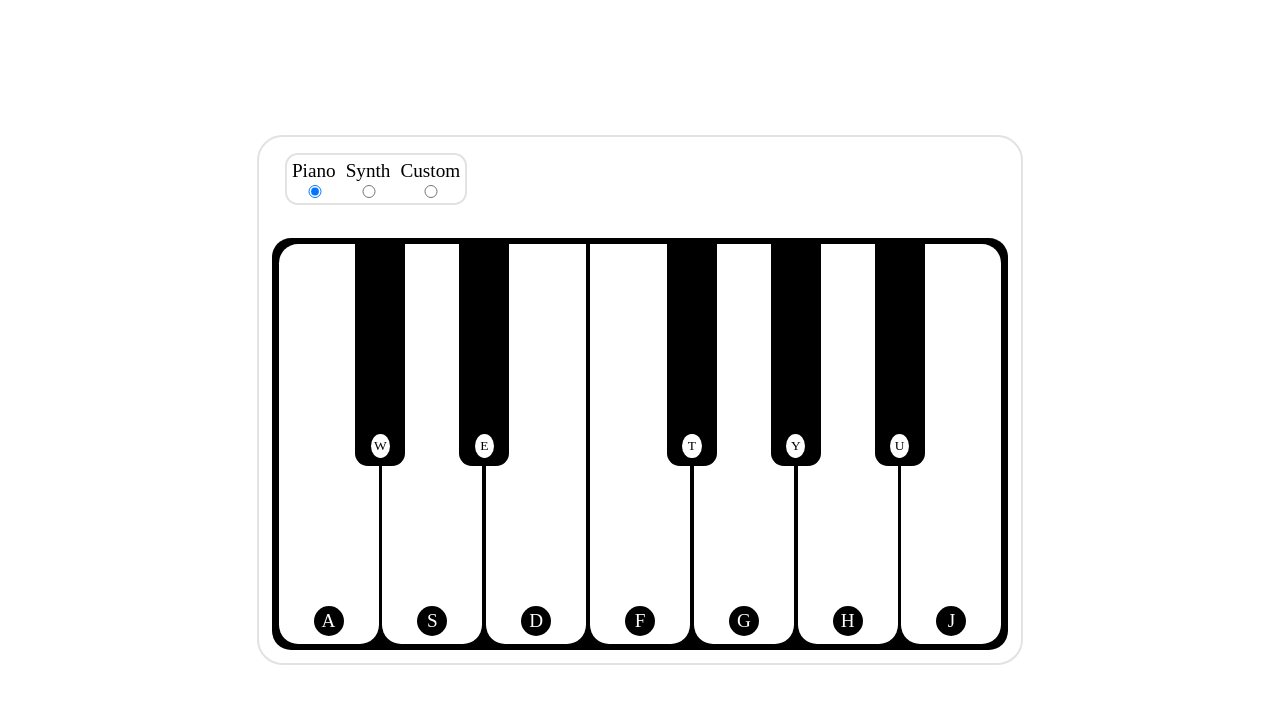
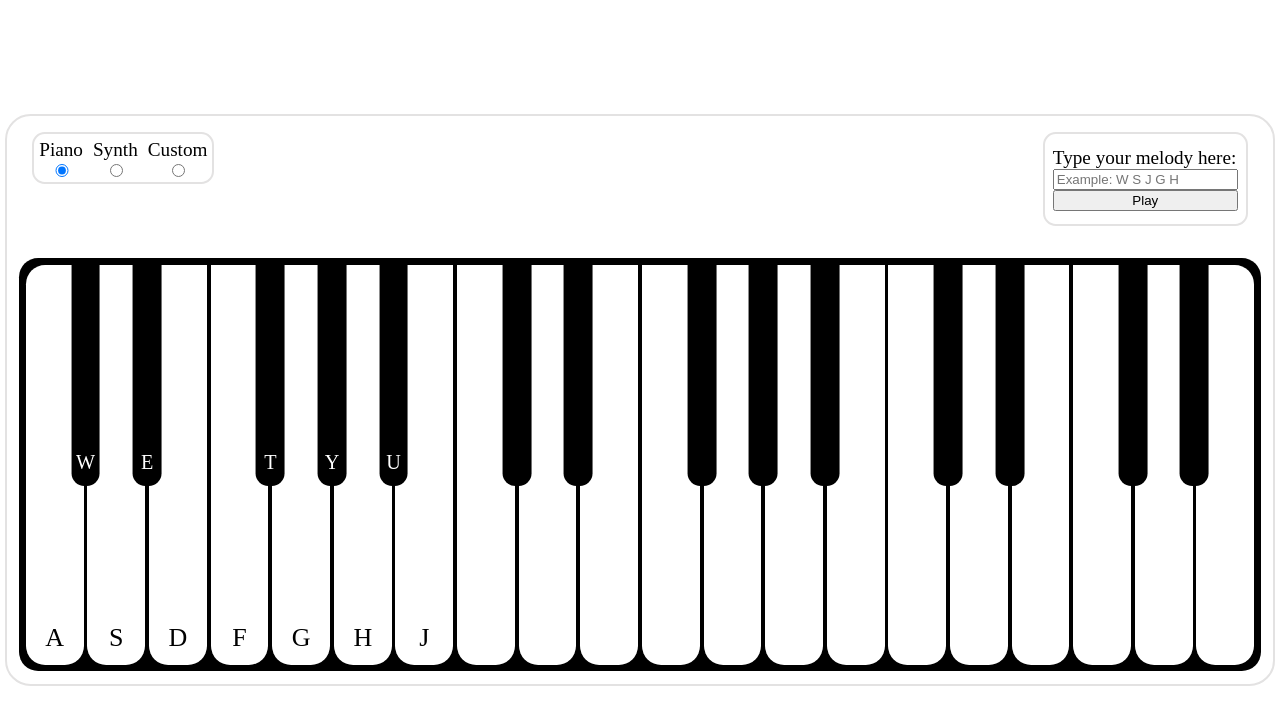
Before and after one commit to andrewfroze/virtual-music-kit, a website built with Vite: page index.html in a window 1280 px wide. Built offline with nearby package versions, Linux system fonts and the light colour scheme.

Commit message:
fix: fix keys width for large number of keys and remove labels background for assigned keys

```diff
--- a/src/scripts/keyboard/keyboard.js
+++ b/src/scripts/keyboard/keyboard.js
@@ -26,6 +26,10 @@ class Keyboard {
         return assignedKey;
       }
     }
+  }
+
+  getAssignedSoundKeys() {
+    return [...this.assignedLightKeys, ...this.assignedDarkKeys].map((key) => key.getKeyLabel());
   }
 }
 
--- a/src/scripts/main.js
+++ b/src/scripts/main.js
@@ -2,8 +2,10 @@ import '../styles/main.scss';
 import { Instrument } from './sound/instrument';
 import { PianoMod } from './piano-mod';
 import { keyboard } from './keyboard/keyboard';
+import { getRandomValueFromArray } from './random';
 
-const lightKeysCount = 7;
+const exampleNotesCount = 5;
+const lightKeysCount = 20;
 const pianoMods = [
   new PianoMod('Piano', 'piano'),
   new PianoMod('Synth', 'synth'),
@@ -48,12 +50,43 @@ pianoMods.forEach((mod, index) => {
   });
 });
 
+const pianoMelodyContainer = document.createElement('div');
+pianoMelodyContainer.className = 'piano__control-panel__mode-panel-holder__melody-container';
+controlPanel.append(pianoMelodyContainer);
+
+const pianoMelodyLabel = document.createElement('label');
+pianoMelodyLabel.textContent = "Type your melody here:";
+pianoMelodyLabel.className = 'piano__control-panel__mode-panel-holder__melody-container__piano-melody-label';
+pianoMelodyContainer.append(pianoMelodyLabel);
+
+const pianoMelodyInput = document.createElement('input');
+pianoMelodyInput.placeholder = `Example: ${getMelodyExample()}`;
+pianoMelodyInput.className = 'piano__control-panel__mode-panel-holder__melody-container__piano-melody-input';
+pianoMelodyContainer.append(pianoMelodyInput);
+
+const pianoMelodyPlayButton = document.createElement('button');
+pianoMelodyPlayButton.textContent = 'Play';
+pianoMelodyPlayButton.className = 'piano__control-panel__mode-panel-holder__melody-container__piano-melody-play-button';
+pianoMelodyContainer.append(pianoMelodyPlayButton);
+
+function getMelodyExample() {
+  const exampleNotes = [];
+  const availableNotes = keyboard.getAssignedSoundKeys();
+  for (let i = 0; i < exampleNotesCount; i += 1) {
+    exampleNotes.push(getRandomValueFromArray(availableNotes));
+  }
+  return exampleNotes.join(' ');
+}
 // Piano Keys
 
 const pianoKeysHolder = document.createElement('div');
 pianoKeysHolder.className = 'piano__keys-holder';
 piano.append(pianoKeysHolder);
 
+const lightKeyWidth = `calc((100vw - 3vw - 1vw - ${0.3 * (lightKeysCount - 1)}vw) / ${lightKeysCount})`
+const lightKeyAssignedKeyFontSize = `calc((100vw - 3vw - 1vw - ${0.3 * (lightKeysCount - 1)}vw) / ${lightKeysCount} * .45)`;
+const darkKeyWidth = `calc((100vw - 3vw - 1vw - ${0.3 * (lightKeysCount - 1)}vw) / ${lightKeysCount} / 2)`;
+const darkKeyAssignedKeyFontSize = `calc((100vw - 3vw - 1vw - ${0.3 * (lightKeysCount - 1)}vw) / ${lightKeysCount} * .35)`;
 const lightKeys = [];
 const darkKeysGroupsCounts = [2, 3];
 const darkKeys = [];
@@ -71,6 +104,7 @@ let currentDarkKeyInsertedCount = 0;
 for (let i = 0; i < lightKeysCount; i += 1) {
   const lightKey = document.createElement('div');
   lightKey.className = 'piano__keys-holder__light-key';
+  lightKey.style.width = lightKeyWidth;
   lightKeys.push(lightKey);
   lightKeysHolder.append(lightKey);
 
@@ -81,9 +115,12 @@ for (let i = 0; i < lightKeysCount; i += 1) {
   const assignedKey = keyboard.assignedLightKeys[i];
   const lightKeyAssignedKeyLabel = document.createElement('label');
   lightKeyAssignedKeyLabel.className = 'piano__keys-holder__light-key__assigned-key-label';
-  lightKeyAssignedKeyLabel.textContent = assignedKey.getKeyLabel();
+  lightKeyAssignedKeyLabel.textContent = assignedKey ? assignedKey.getKeyLabel() : '';
+  lightKeyAssignedKeyLabel.style.fontSize = lightKeyAssignedKeyFontSize;
   lightKey.append(lightKeyAssignedKeyLabel);
-  assignedKey.assignNewElement(lightKey);
+  if (assignedKey) {
+    assignedKey.assignNewElement(lightKey);
+  }
 
   if (i > 0) {
     if (
@@ -91,6 +128,7 @@ for (let i = 0; i < lightKeysCount; i += 1) {
       darkKeysGroupsCounts[currentDarkKeysGroupIndex]
     ) {
       const darkKey = document.createElement('div');
+      darkKey.style.width = darkKeyWidth;
       darkKey.className = 'piano_keys-holder__dark-key-holder__dark-key';
 
       darkKey.dataset.index = i;
@@ -118,9 +156,12 @@ darkKeys.forEach((darkKey, i) => {
   const assignedKey = keyboard.assignedDarkKeys[i];
   const darkKeyAssignedKeyLabel = document.createElement('label');
   darkKeyAssignedKeyLabel.className = 'piano__keys-holder__dark-key__assigned-key-label';
-  darkKeyAssignedKeyLabel.textContent = assignedKey.getKeyLabel();
+  darkKeyAssignedKeyLabel.textContent = assignedKey ? assignedKey.getKeyLabel() : '';
+  darkKeyAssignedKeyLabel.style.fontSize = darkKeyAssignedKeyFontSize;
   darkKey.append(darkKeyAssignedKeyLabel);
-  assignedKey.assignNewElement(darkKey);
+  if (assignedKey) {
+    assignedKey.assignNewElement(darkKey);
+  }
 })
 
 window.addEventListener('resize', () => {
--- /dev/null
+++ b/src/scripts/random.js
@@ -0,0 +1,6 @@
+function getRandomValueFromArray(array) {
+    const randomIndex = Math.floor(Math.random() * array.length);
+    return array[randomIndex];
+}
+
+export { getRandomValueFromArray }
--- a/src/styles/main.scss
+++ b/src/styles/main.scss
@@ -4,13 +4,11 @@ $piano-border-color: #e3e2e2;
 $piano-light-key-color: #ffffff;
 $piano-light-key-hover-color: #ffffffbd;
 $piano-light-key-active-color: #ffb0b0c5;
-$piano-light-key-assigned-key-background-color: #000000;
-$piano-light-key-assigned-key-text-color: #ffffff;
+$piano-light-key-assigned-key-text-color: #000000;
 $piano-dark-key-color: #000000;
 $piano-dark-key-hover-color: #424242;
 $piano-dark-key-active-color: #001076;
-$piano-dark-key-assigned-key-background-color: #ffffff;
-$piano-dark-key-assigned-key-text-color: #000000;
+$piano-dark-key-assigned-key-text-color: #ffffff;
 
 $piano-keys-holder-color: #000000;
 
@@ -49,8 +47,10 @@ body {
 .piano__control-panel {
   display: flex;
   flex-direction: row;
+  justify-content: space-between;
+  flex-wrap: wrap;
 }
-
+.piano__control-panel__mode-panel-holder__melody-container,
 .piano__control-panel__mode-panel-holder {
   display: flex;
   width: fit-content;
@@ -66,6 +66,10 @@ body {
   width: fit-content;
   height: fit-content;
   padding: 5px;
+}
+
+.piano__control-panel__mode-panel-holder__melody-container {
+  padding: 1vw 1vh;
 }
 
 .piano__keys-holder {
@@ -96,7 +100,6 @@ body {
 
 .piano__keys-holder__light-key {
   flex: 0 0 auto;
-  width: 8vw;
   min-width: 30px;
   max-width: 100px;
   height: 50vh;
@@ -127,7 +130,6 @@ body {
   pointer-events: auto;
   position: absolute;
   height: 28vh;
-  width: 4vw;
   min-width: 15px;
   max-width: 50px;
   background-color: $piano-dark-key-color;
@@ -151,10 +153,8 @@ body {
 
 .piano__keys-holder__dark-key__assigned-key-label,
 .piano__keys-holder__light-key__assigned-key-label {
-  width: 30%;
   aspect-ratio: 1 / 1;
   padding: 4px;
-  border-radius: 50%;
   margin-bottom: 1vh;
   display: flex;
   justify-content: center;
@@ -163,15 +163,16 @@ body {
 }
 
 .piano__keys-holder__light-key__assigned-key-label {
-  font-size: 100%;
   min-width: 2vw;
   color: $piano-light-key-assigned-key-text-color;
-  background-color: $piano-light-key-assigned-key-background-color;
 }
 
 .piano__keys-holder__dark-key__assigned-key-label {
-  font-size: 70%;
   min-width: 1.5vw;
   color: $piano-dark-key-assigned-key-text-color;
-  background-color: $piano-dark-key-assigned-key-background-color;
 }
+
+.piano__control-panel__mode-panel-holder__melody-container {
+  display: flex;
+  flex-direction: column;
+}
```
